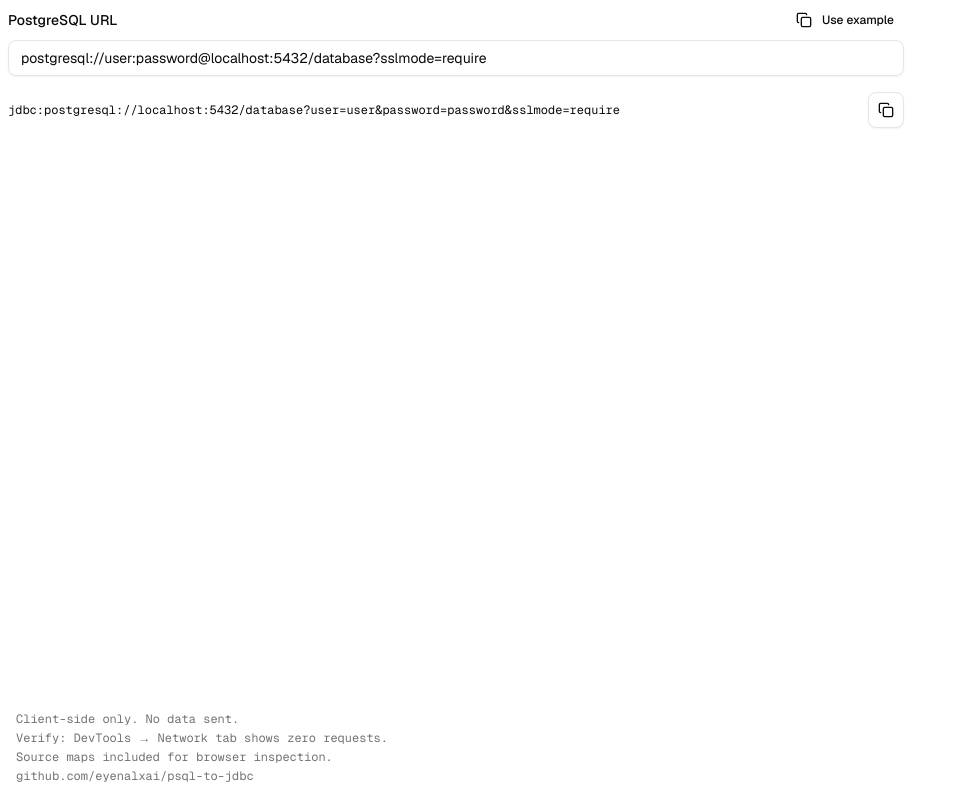
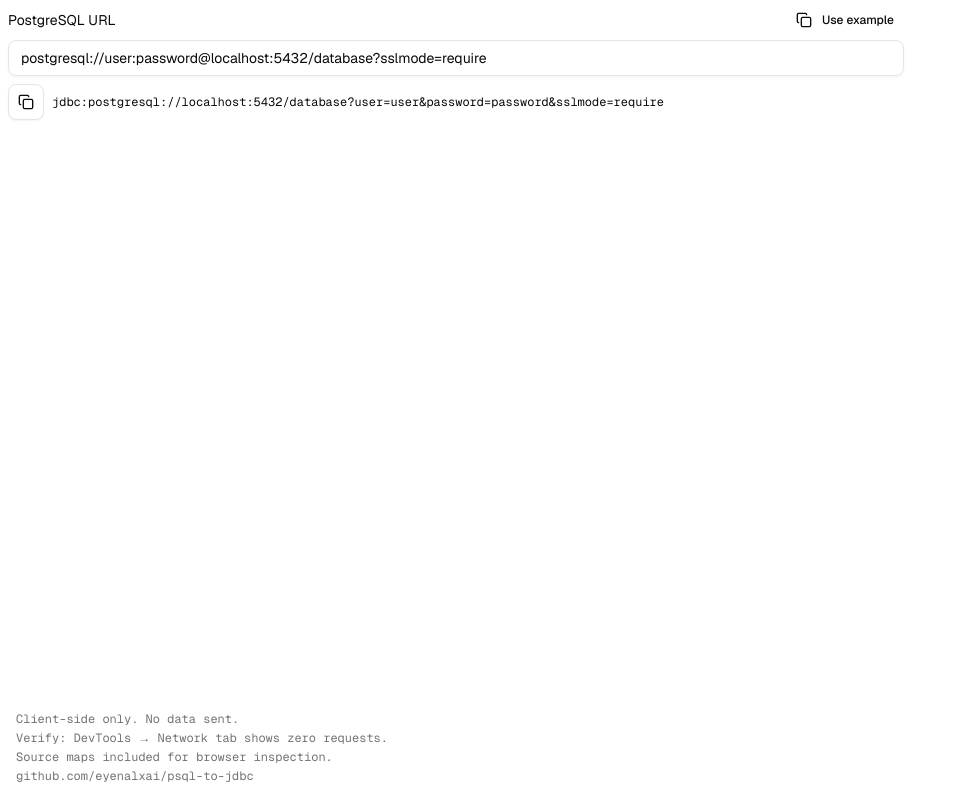
Before and after one commit to eyenalxai/psql-to-jdbc, a Next.js app: page / in a window 1280 px wide. Both pictures are taken after a click on the button "Use example". Shown: the whole page, without its empty margins (0-959 px from the left). Built offline with nearby package versions, Linux system fonts and the light colour scheme.

Commit message:
refactor: update spacing and error message styling for improved readability

```diff
--- a/src/app/page.tsx
+++ b/src/app/page.tsx
@@ -57,11 +57,11 @@ export default function Page() {
 
 	return (
 		<main className="container mx-auto p-2 relative">
-			<div className="w-full max-w-4xl space-y-8">
-				<div className="space-y-4">
+			<div className="w-full max-w-4xl">
+				<div className="space-y-2">
 					<div className="space-y-2">
 						<div className="flex items-center justify-between">
-							<label htmlFor="input" className="text-sm font-medium">
+							<label htmlFor="input" className="text-sm">
 								PostgreSQL URL
 							</label>
 							<Button
@@ -80,12 +80,10 @@ export default function Page() {
 							value={input}
 							onChange={(e) => handleConvert(e.target.value)}
 						/>
-						{error && <p className="text-destructive text-sm">{error}</p>}
 					</div>
-
+					{error && <p className="text-destructive text-xs">{error}</p>}
 					{output && (
 						<div className="flex items-center gap-2">
-							<code className="flex-1 text-xs break-all">{output}</code>
 							<Button
 								onClick={() => handleCopy()}
 								size="icon"
@@ -93,6 +91,7 @@ export default function Page() {
 							>
 								<Copy />
 							</Button>
+							<code className="flex-1 text-xs break-all">{output}</code>
 						</div>
 					)}
 				</div>
```
